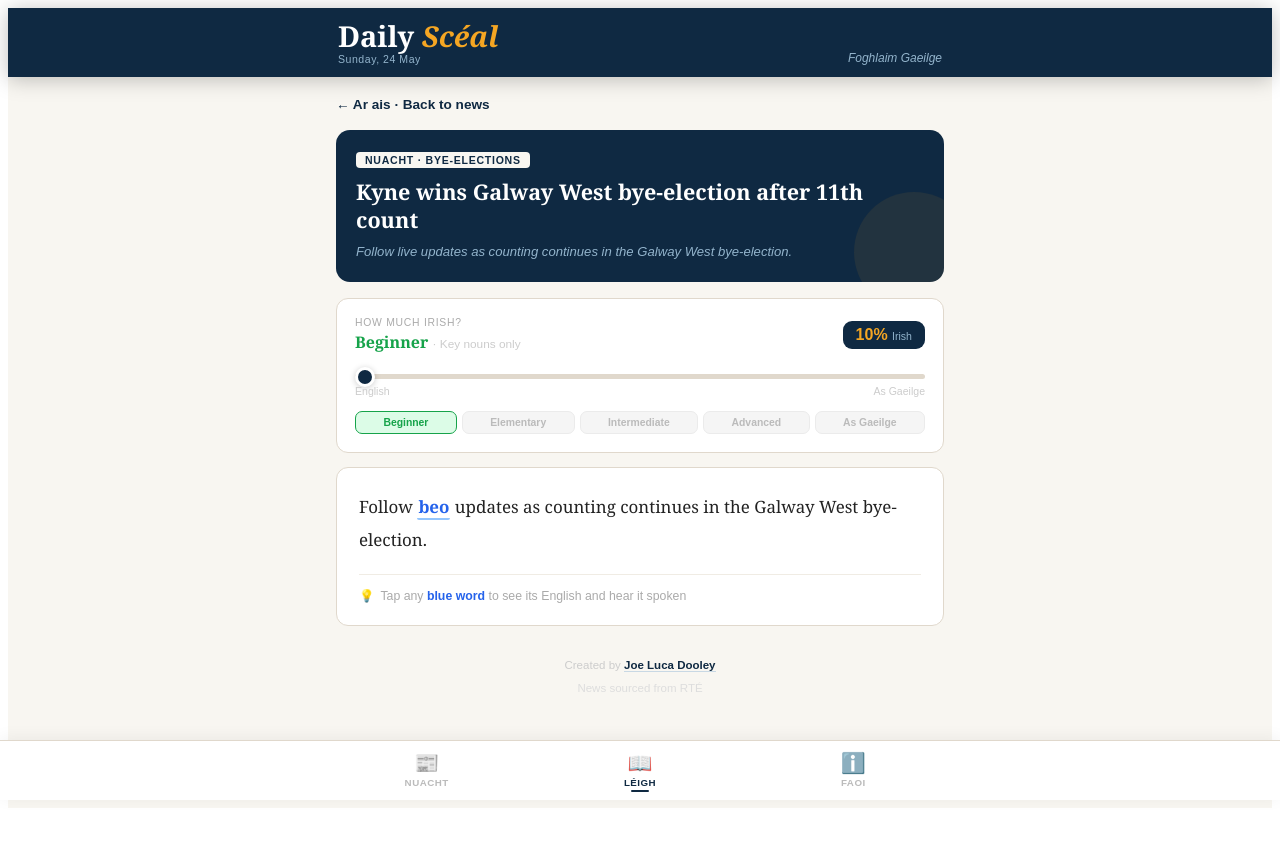
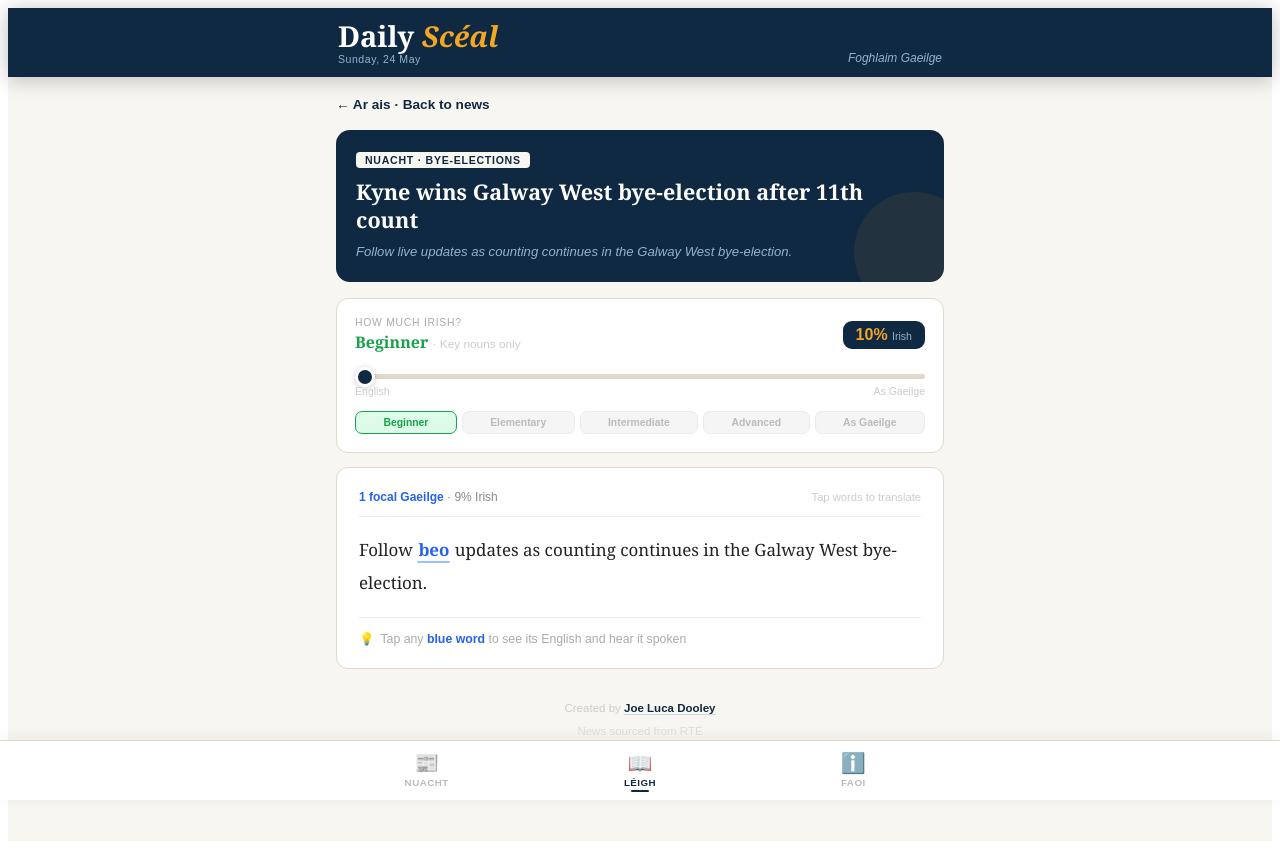
Before and after one commit to joelucadooley/daily-sceal, a React (Vite) app: page / in a window 1280 px wide. Both pictures are taken after a click on the element 640 px from the left and 323 px from the top of the page. Before the commit the page ends 816 px from the top, so only its background shows below. Built offline with nearby package versions, Linux system fonts and the light colour scheme.

Commit message:
Add Irish word count and percentage display

```diff
--- a/src/App.jsx
+++ b/src/App.jsx
@@ -225,6 +225,9 @@ function ReadingView({ story, onBack }) {
   const [activeWord, setActiveWord] = useState(null);
   const level = getLevel(pct);
   const parts = parseText(story.levels[pct] || story.summary);
+  const irishCount = parts.filter(p => p.t === "ir").length;
+  const totalWords = parts.filter(p => p.t === "en" || p.t === "ir").reduce((acc, p) => acc + (p.v ? p.v.trim().split(/\s+/).filter(Boolean).length : 1), 0);
+  const actualPct = totalWords > 0 ? Math.round((irishCount / totalWords) * 100) : 0;
 
   return (
     <div style={{ animation: "fadeIn 0.25s ease" }}>
@@ -259,6 +262,13 @@ function ReadingView({ story, onBack }) {
         </div>
       </div>
       <div style={{ background: "#fff", borderRadius: 12, padding: "22px", border: "1px solid #e0d8cc", animation: "fadeIn 0.2s ease" }} key={pct}>
+        <div style={{ display: "flex", justifyContent: "space-between", alignItems: "center", marginBottom: 16, paddingBottom: 12, borderBottom: "1px solid #f0ece4" }}>
+          <span style={{ fontFamily: "sans-serif", fontSize: "0.75rem", color: "#888" }}>
+            <span style={{ color: "#2563eb", fontWeight: 700 }}>{irishCount} focal Gaeilge</span>
+            {" "}· {actualPct}% Irish
+          </span>
+          <span style={{ fontFamily: "sans-serif", fontSize: "0.7rem", color: "#ccc" }}>Tap words to translate</span>
+        </div>
         <p style={{ margin: "0 0 18px", fontSize: "clamp(0.97rem,2.2vw,1.06rem)", lineHeight: 1.95, color: "#222", fontFamily: "Georgia,serif" }}>
           {parts.map((p, i) =>
             p.t === "en" ? <span key={i}>{p.v}</span> :
```
